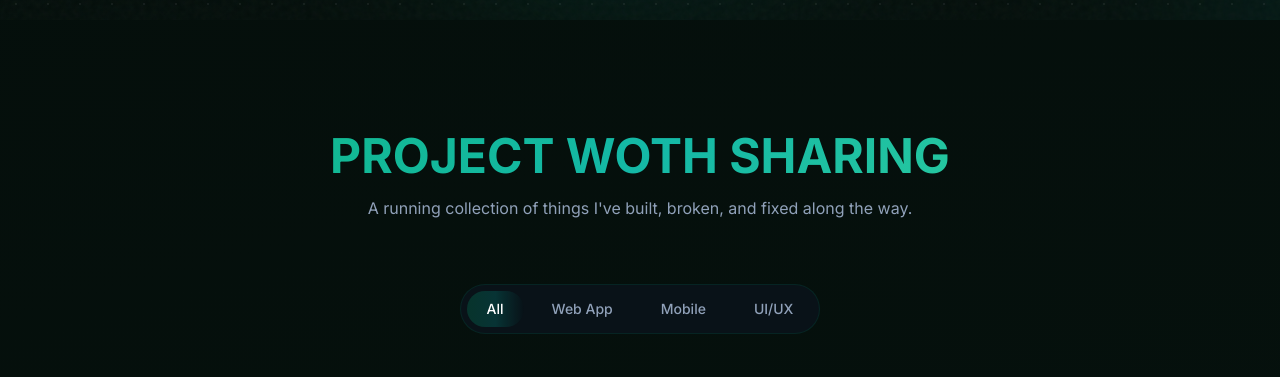
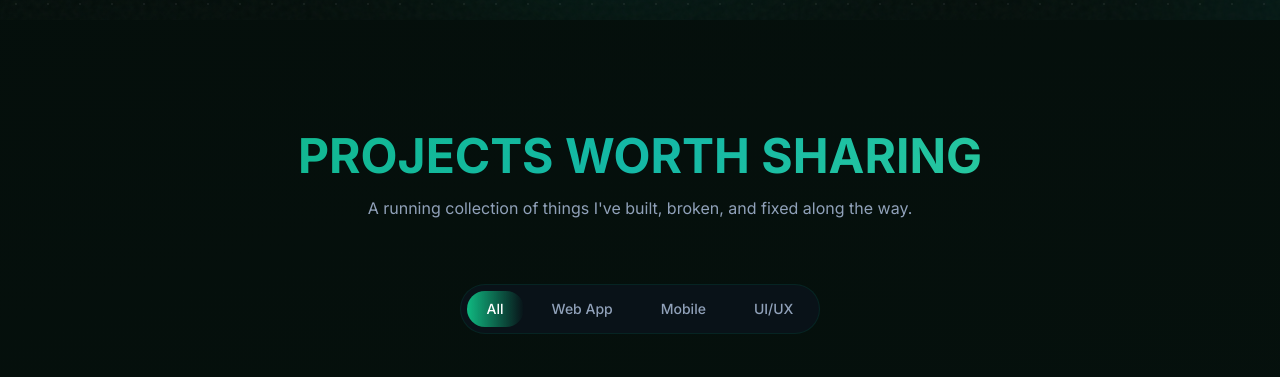
Before and after one commit to azidwipurnama/portfolio-v5, a Next.js app: page / in a window 1280 px wide. Shown: the part 780-1157 px from the top of the page. Built offline with nearby package versions, Linux system fonts and the light colour scheme.

Commit message:
update versi 0.0.0.0.1

```diff
--- a/components/Portfolio.tsx
+++ b/components/Portfolio.tsx
@@ -58,7 +58,7 @@ const Portfolio = () => {
             viewport={{ once: true }}
             transition={{ delay: 0.1, duration: 0.6 }}
           >
-            PROJECT WOTH SHARING
+            PROJECTS WORTH SHARING
           </motion.h2>
           <motion.p
             className="text-slate-400 max-w-xl mx-auto"
@@ -95,7 +95,15 @@ const Portfolio = () => {
                 {activeCategory === category && (
                   <motion.div
                     layoutId="category-indicator"
-                    className="absolute inset-0 rounded-full bg-gradient-to-r from-emerald-500/20 via-teal-500/20 to-mint-500/20"
+                    className="absolute inset-0 rounded-full"
+                    style={{
+                      backgroundImage:
+                        category === "All"
+                          ? "linear-gradient(to right, #10b981 0%, transparent 100%)"
+                          : category === "UI/UX"
+                          ? "linear-gradient(to right, transparent 0%, #10b981 100%)"
+                          : "linear-gradient(to right, transparent 0%, #10b981 50%, transparent 100%)",
+                    }}
                   />
                 )}
                 <span className="relative z-1">{category}</span>
```
